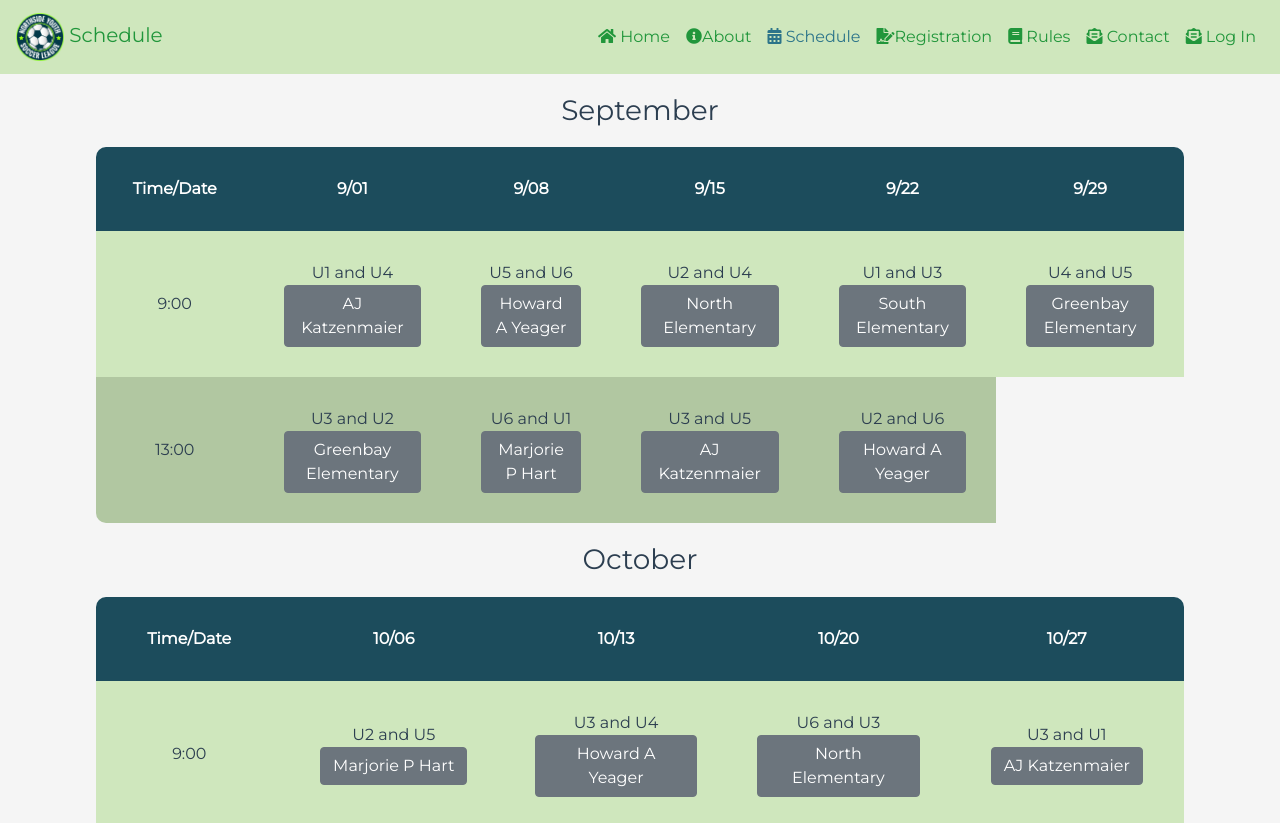
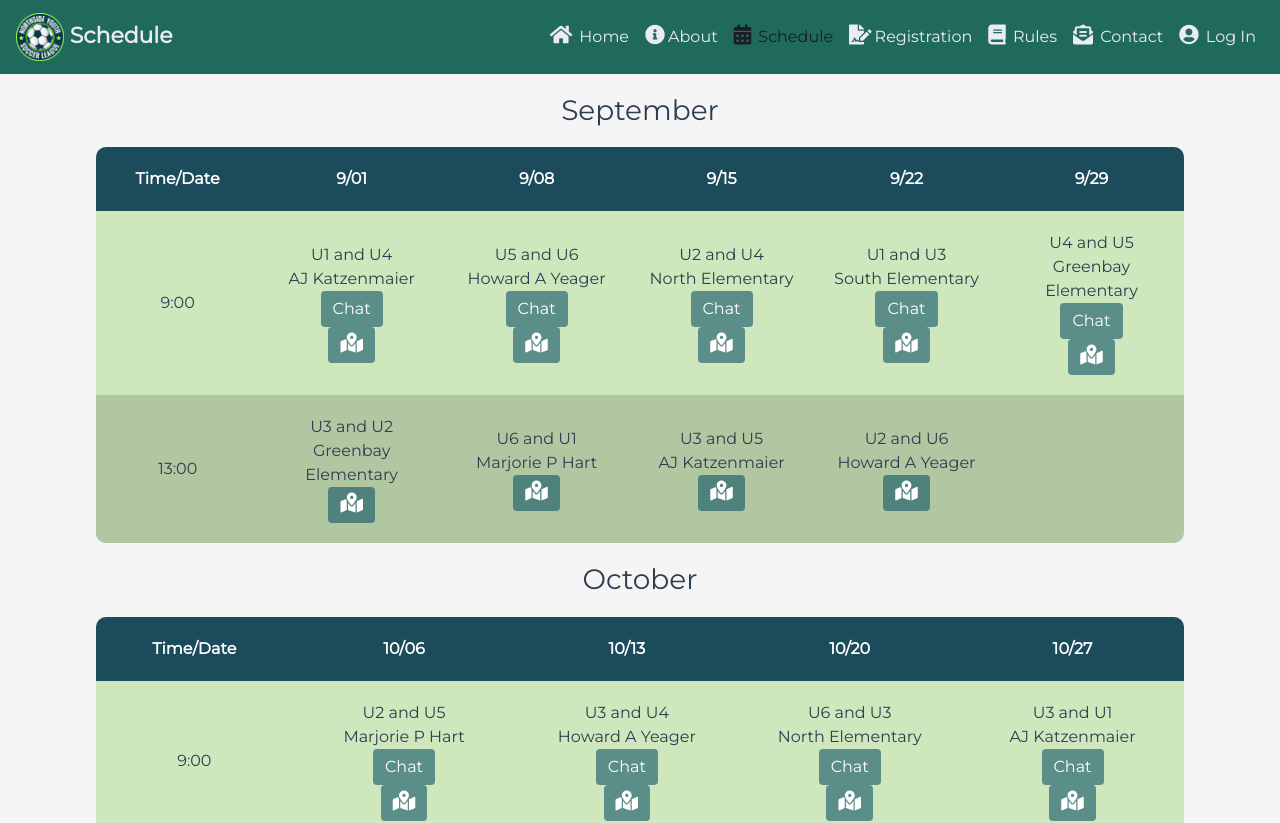
Before and after one commit to andreaibt21/NYSL-APP, a Vue app: page /schedule in a window 1280 px wide. Shown: the top 823 px of the page. Built offline with nearby package versions, Linux system fonts and the light colour scheme.

Commit message:
add login

```diff
--- a/package.json
+++ b/package.json
@@ -10,6 +10,7 @@
   "dependencies": {
     "bootstrap-vue": "^2.18.1",
     "core-js": "^3.6.5",
+    "firebase": "^8.1.1",
     "vue": "^2.6.11",
     "vue-router": "^3.2.0",
     "vuex": "^3.4.0"
--- a/src/App.vue
+++ b/src/App.vue
@@ -29,13 +29,16 @@
   padding: 0;
 }
 #app {
-  font-family: Avenir, Helvetica, Arial, sans-serif;
+  font-family:'Montserrat', sans-serif;
   -webkit-font-smoothing: antialiased;
   -moz-osx-font-smoothing: grayscale;
   text-align: center;
   color: #2c3e50;
   background-color: whitesmoke;
-  height: 100vh;
+  min-height: 100vh;
+
+
+
   display: flex;
   flex-direction: column;
   justify-content: space-between;
@@ -45,7 +48,7 @@
 #nav {
   padding: 23px;
   justify-content: center;
-  background-color: #146425;
+  background-color: #206a5d ;
   position: fixed;
   bottom: 0;
   width: 100vw;
@@ -57,8 +60,10 @@
     border-radius: 50%;
     color:#ffffff;
     margin: 0 5px;
-    background-color: #40854e;
-    // darkcyan
+    background-color: #08a88c;
+    width: 42px;
+    height: 42px;
+    text-align: center;
   }
 
   a {
@@ -67,7 +72,7 @@
     &.router-link-exact-active {
 
       i{
-      background-color: #153b47;}
+      background-color: #1b1c25;}
     }
   }
 }
--- a/src/components/Calendar.vue
+++ b/src/components/Calendar.vue
@@ -16,12 +16,32 @@
             <td >9:00</td>
             <td v-for="(e,index) in dates.nine" v-bind:key="index" >
 
-             {{e.teams}}<br>
+                <p>{{e.teams}}</p>
+                <p class="nofShow"> {{e.location}}</p>
+                <b-button v-bind:to="'/chat/'+e.number" class="b-table">Chat</b-button>
 
-             <b-button v-b-modal="'modal-' + e.number">{{e.location}}</b-button>
-             <b-modal v-bind:id="'modal-' + e.number">
+                <div class="button-landscape">
+
+
+                  <b-button v-b-toggle="'collapse-' + e.number" variant="primary" class="b-table"><i class="fas fa-map-marked-alt"></i></b-button>
+                  <b-collapse v-bind:id="'collapse-' + e.number" class="mt-2">
+                    <b-card>
+                      <p class="card-text">
 
                         {{e.location}} <br>
+                        {{e.dir}} <br>
+                        <iframe v-bind:src="e.map" frameborder="0"></iframe>
+
+                      </p>
+
+                    </b-card>
+                  </b-collapse>
+                </div>
+
+                <b-button v-b-modal="'modal-' + e.number"  class="noShow b-table"  ><i class="fas fa-map-marked-alt"></i></b-button>
+                <b-modal v-bind:id="'modal-' + e.number" centered hide-footer v-bind:title="e.location">
+
+
                  {{e.dir}} <br>
                  <iframe v-bind:src="e.map" frameborder="0"></iframe>
 
@@ -34,13 +54,34 @@
             <td >13:00</td>
              <td v-for="(e,index) in dates.one" v-bind:key="index" >
 
-                {{e.teams}}<br>
-              <b-button v-b-modal="'modal-' + e.number">{{e.location}}</b-button>
-              <b-modal v-bind:id="'modal-' + e.number">
+                <p>{{e.teams}}</p>
+                <p> {{e.location}}</p>
+
+
+                <div class="button-landscape">
+                  <b-button v-b-toggle="'collapse-' + e.number" variant="primary" class="b-table"><i class="fas fa-map-marked-alt"></i></b-button>
+                  <b-collapse v-bind:id="'collapse-' + e.number" class="mt-2">
+                    <b-card>
+                      <p class="card-text">
 
                         {{e.location}} <br>
                         {{e.dir}} <br>
                         <iframe v-bind:src="e.map" frameborder="0"></iframe>
+
+                      </p>
+
+                    </b-card>
+                  </b-collapse>
+                </div>
+
+
+                <b-button v-b-modal="'modal-' + e.number"  class="noShow b-table"><i class="fas fa-map-marked-alt"></i></b-button>
+                <b-modal v-bind:id="'modal-' + e.number" centered hide-footer v-bind:title="e.location">
+
+
+                 {{e.dir}} <br>
+                 <iframe v-bind:src="e.map" frameborder="0"></iframe>
+
                 </b-modal>
 
             </td>
@@ -70,6 +111,7 @@ table{
     overflow-x: scroll!important;
     border-radius: 10px;
     margin: 20px auto;
+ background-color: whitesmoke;
 
 }
 
@@ -80,16 +122,16 @@ thead {
 .nine-line{
     background-color: #cfe7bd;
 }
-.one-line{
+#table, .one-line{
     background-color: #b1c7a1;
 }
 
 th, td{
-
-    padding: 30px;
+    text-align: center;
+    padding: 20px 5px;
     width: 150px;
 }
-.btn-primary{
+.btn-primary, .b-table{
     background-color: #064d6391!important;
     border: none;
     &:hover{
@@ -99,5 +141,34 @@ iframe{
   width: 100%;
  height: 40%;
 }
+b-button{
+    margin: 0 auto;
+    height: 48px;
+}
+.b-location{
+    margin-top: 10px;
+}
+p{
+    width: 160px;
+    margin: 0 auto;
+}
+i{
+    font-size: 20px;
+}
+.button-landscape{
+    display: none;
 
+}
+::-webkit-scrollbar-thumb{
+  background: red ;
+}
+
+@media only screen and (min-width: 600px) {
+  .noShow{
+    display: none;
+  }
+  .button-landscape{
+    display: block;
+}
+}
 </style>
--- a/src/components/Carousel.vue
+++ b/src/components/Carousel.vue
@@ -70,7 +70,9 @@ export default {
 
   }
   p{
-    padding:1rem 3.5rem 0 3.5rem;
+    width: 80%;
+    padding:1rem 1rem 0 1rem;
+    margin: 0 auto;
 
   }
 
--- a/src/components/Collapse.vue
+++ b/src/components/Collapse.vue
@@ -248,7 +248,7 @@
                             third caution (yellow card) during a playing year shall be confiscated by
                             the referee at the conclusion of the match in which the third caution was
                             received. That player will be suspended from playing in the next game in
-                            which the offending participant would otherwise be eligible to participate.
+                            which the offending participant would otherwise be eligible to participate. <br><br>
                             This process will continue so that for every third yellow card received
                             during a playing year, the player will be suspended from playing in the
                             next game (after the receipt of a third yellow card) for which the offending
@@ -517,6 +517,13 @@ name: 'Collapse'
     color: white;
 
   }
+  .card-body{
+    margin: 0;
+    padding: 20px 25px;
+  }
+  p{
+    width: 80%;
 
+  }
 }
 </style>
--- a/src/components/Form.vue
+++ b/src/components/Form.vue
@@ -1,6 +1,6 @@
 <template>
   <div id="form">
-    <form action="show_data.html" method="GET">
+    <form>
       <fieldset class="container-fieldset">
         <legend>Personal Info</legend>
 
@@ -269,9 +269,13 @@
           </label>
         </fieldset>
       </fieldset>
-      <label>
-        <input type="submit" value="Submit" id="submit" />
-      </label>
+      <div>
+        <b-button v-b-modal.modal-center>Submit</b-button>
+
+        <b-modal id="modal-center"  hide-footer centered title="Succes">
+        <p class="my-4">Data was submitted successfully</p>
+        </b-modal>
+         </div>
     </form>
   </div>
 </template>
--- a/src/components/TopVar.vue
+++ b/src/components/TopVar.vue
@@ -24,7 +24,7 @@
           <b-nav-item class="noShow"> <router-link to="/registration"><i class="fas fa-file-signature"></i>Registration </router-link> </b-nav-item>
           <b-nav-item class="noShow"> <router-link to="/rules"><i class="fas fa-book"></i> Rules </router-link> </b-nav-item>
           <b-nav-item class="noShow"> <router-link to="/contact"><i class="fas fa-envelope-open-text"></i> Contact </router-link></b-nav-item>
-          <b-nav-item> <router-link to="/login"><i class="fas fa-envelope-open-text"></i> Log In </router-link></b-nav-item>
+          <b-nav-item> <router-link to="/login"><i class="fas fa-user-circle"></i> Log In </router-link></b-nav-item>
 
         </b-navbar-nav>
       </b-navbar-nav>
@@ -51,24 +51,35 @@ div{
     color:white;
 }
 .bg-info {
-    background-color: #cfe7bd !important;
+    background-color: #206a5d !important;
 }
 .navbar-light .navbar-brand {
-    color: #21963b!important;
+    color: #ebecf1!important;
+
 }
-// .navbar-toggler{
-// background-color: #146425!important ;
-// }
+
+.navbar-brand {
+  font-size: 22px;
+  font-weight: bold;
+}
+a:hover{
+      color:#1b1c25;
+      background-color: #ebecf1;
+    }
 a {
-  color: #21963b;
+  color: #ebecf1;
 
  &.router-link-exact-active {
-    color:  #2c748a;
+    color:  #1b1c25;
   ;
     i{
-    color:  #2c748a;
+    color:  #1b1c25;
     }
   }
+}
+i{
+  margin-right: 3px;
+  font-size: 20px;
 }
 .logo{
 width: 3rem;
--- a/src/components/Upcoming.vue
+++ b/src/components/Upcoming.vue
@@ -23,7 +23,7 @@
              <img src="../assets/field.png" alt="nysl icon" class="icon">
 
              <h2>September 1</h2>
-             <p>First Game of the Season <br>(Check Game  <router-link to="/schedule">Shedule</router-link>)</p>
+             <p id="long">First Game of the Season <br>(Check Game  <router-link to="/schedule">Shedule</router-link>)</p>
             </div>
 
         </div>
@@ -91,5 +91,9 @@ h2{
     }
 }
 }
+#long{
+     width: 80%;
+     margin: 0 auto;
+}
 
 </style>
--- a/src/main.js
+++ b/src/main.js
@@ -5,13 +5,23 @@ import store from './store'
 import { BootstrapVue, BootstrapVueIcons } from 'bootstrap-vue'
 import 'bootstrap/dist/css/bootstrap.css'
 import 'bootstrap-vue/dist/bootstrap-vue.css'
-
+import firebase from 'firebase/app'
 
 Vue.use(BootstrapVue)
 Vue.use(BootstrapVueIcons)
 
 Vue.config.productionTip = false
 
+var firebaseConfig = {
+  apiKey: "AIzaSyBhn36a2lyrW3NShlxix3VGnKmE24eY5zg",
+  authDomain: "ny-soccerleague.firebaseapp.com",
+  databaseURL: "https://ny-soccerleague.firebaseio.com",
+  projectId: "ny-soccerleague",
+  storageBucket: "ny-soccerleague.appspot.com",
+  messagingSenderId: "1002605789003",
+  appId: "1:1002605789003:web:44dff9d3c21cd47559f2ce"
+};
+firebase.initializeApp(firebaseConfig)
 new Vue({
   router,
   store,
--- a/src/views/Login.vue
+++ b/src/views/Login.vue
@@ -1,17 +1,47 @@
 <template>
   <div>
-     <p>hellooo</p>
+    <template v-if="user == null">
+      <button @click="login()">login with google</button>
+    </template>
+    <template v-else>
+      <button> chat </button>
+      <button @click="logout()">log out</button>
+    </template>
+
   </div>
 </template>
 
 <script>
-
+import firebase from "firebase/app";
+import "firebase/auth";
 
 export default {
   name: 'Login',
-  components: {
+  data(){
+        return{
+          user: null,
 
+        }
+  },
+  methods:{
+    login(){
+      let provider = new firebase.auth.GoogleAuthProvider()
+
+      firebase
+      .auth()
+      .signInWithPopup(provider)
+      .then(result => {
+        console.log(result.user)
+      })
+      .catch(error => {
+        console.log(error.code)
+      })
+    },
+    logout(){
+
+    }
   }
+
 }
 </script>
 
```
Also changed, not shown: 1 other file (tests, documents, lock files or other folders). Lines whose indentation alone changed are shown as unchanged.
